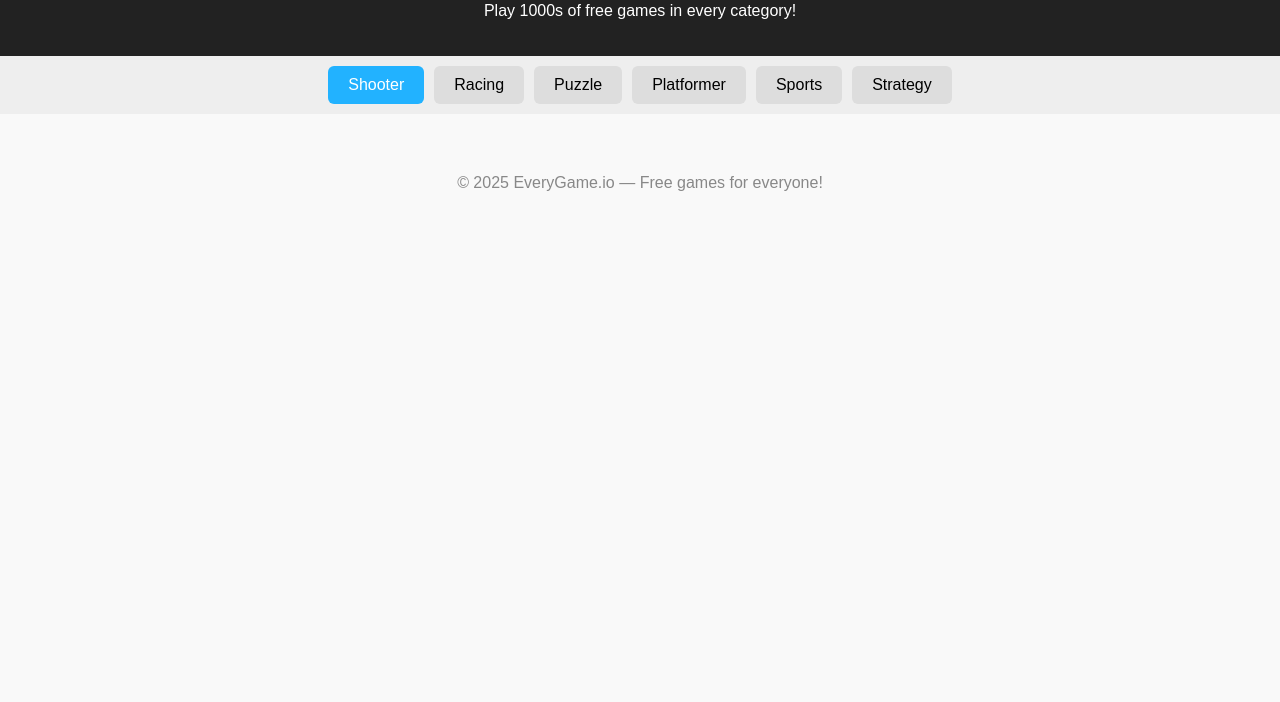
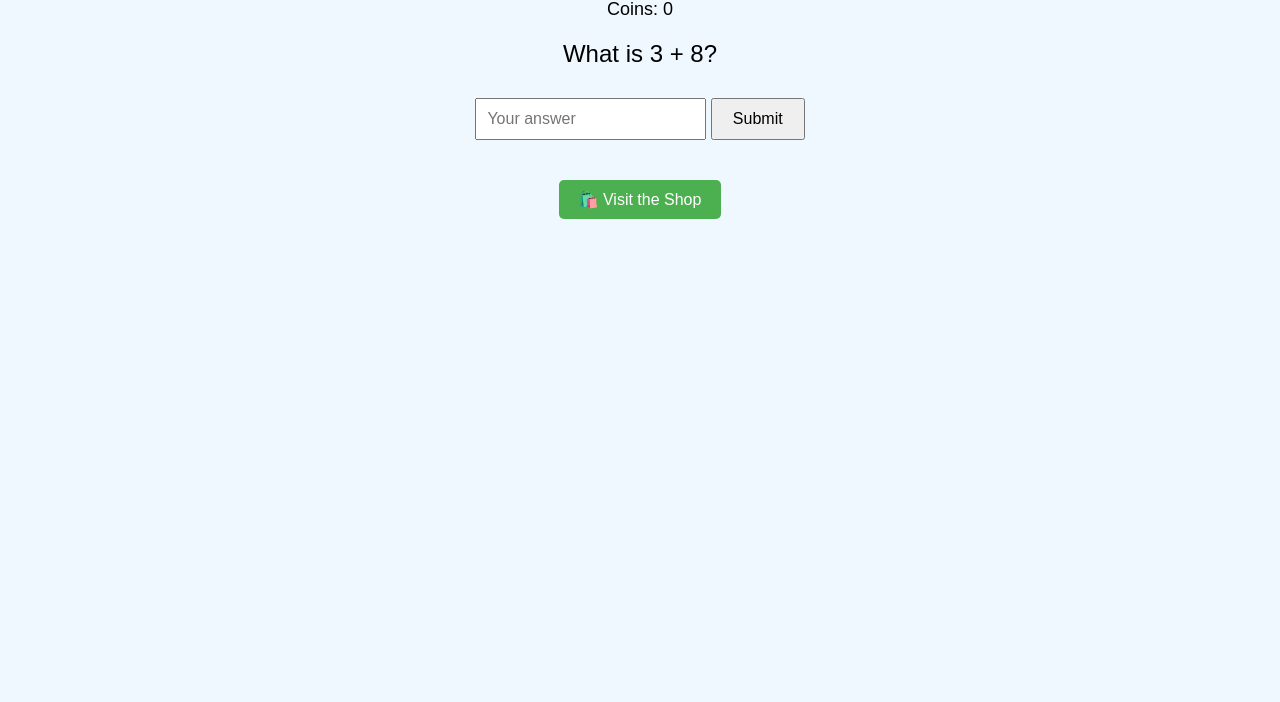
Before and after one commit to mathlearningbridge/mathproblems, a plain HTML site: page index.html in a window 1280 px wide. Shown: the part 98-800 px from the top of the page. Drawn offline with Linux system fonts and the light colour scheme.

Commit message:
Add files via upload

```diff
--- a/index.html
+++ b/index.html
@@ -1,88 +1,92 @@
 <!DOCTYPE html>
-<html>
+<html lang="en">
 <head>
-  <title>EveryGame.io</title>
-  <meta charset="UTF-8">
-  <meta name="viewport" content="width=device-width, initial-scale=1">
+  <meta charset="UTF-8" />
+  <meta name="viewport" content="width=device-width, initial-scale=1.0"/>
+  <title>Math Game</title>
   <style>
-    body { font-family: Arial, sans-serif; margin: 0; padding: 0; background: #f9f9f9; }
-    header { background: #222; color: #fff; padding: 20px 0; text-align: center; }
-    .tabs { display: flex; gap: 10px; background: #eee; padding: 10px; justify-content: center; flex-wrap: wrap; }
-    .tab { padding: 10px 20px; background: #ddd; border-radius: 6px; cursor: pointer; }
-    .tab.active { background: #22b2ff; color: #fff; }
-    .games { display: flex; flex-wrap: wrap; gap: 20px; justify-content: center; margin: 30px 0; }
-    .game { background: #fff; border: 1px solid #ddd; border-radius: 8px; padding: 10px; width: 220px; box-shadow: 0 2px 10px #ddd; text-align: center;}
-    .game img { width: 100%; height: 120px; object-fit: cover; border-radius: 6px;}
-    .game h3 { margin: 10px 0 5px 0; font-size: 18px;}
-    .game a { display: inline-block; padding: 6px 16px; background: #22b2ff; color: #fff; border-radius: 4px; text-decoration: none; margin-top: 8px;}
-    @media (max-width: 600px) { .games { flex-direction: column; align-items: center;} .game { width: 90vw; } }
+    body {
+      font-family: Arial, sans-serif;
+      text-align: center;
+      padding: 20px;
+      background-color: #f0f8ff;
+    }
+    h1 {
+      margin-bottom: 10px;
+    }
+    #currency {
+      font-size: 18px;
+      margin-bottom: 10px;
+    }
+    #problem {
+      font-size: 24px;
+      margin: 20px 0;
+    }
+    input {
+      padding: 10px;
+      font-size: 16px;
+    }
+    button {
+      padding: 10px 20px;
+      font-size: 16px;
+      margin-top: 10px;
+    }
+    #feedback {
+      margin-top: 20px;
+      font-weight: bold;
+    }
+    a {
+      display: inline-block;
+      margin-top: 20px;
+      padding: 10px 20px;
+      background-color: #4CAF50;
+      color: white;
+      text-decoration: none;
+      border-radius: 5px;
+    }
   </style>
 </head>
 <body>
-  <header>
-    <h1>EveryGame.io</h1>
-    <p>Play 1000s of free games in every category!</p>
-  </header>
-  <div class="tabs" id="categoryTabs">
-    <div class="tab active" data-cat="Shooter">Shooter</div>
-    <div class="tab" data-cat="Racing">Racing</div>
-    <div class="tab" data-cat="Puzzle">Puzzle</div>
-    <div class="tab" data-cat="Platformer">Platformer</div>
-    <div class="tab" data-cat="Sports">Sports</div>
-    <div class="tab" data-cat="Strategy">Strategy</div>
-    <!-- Add/remove categories as you want -->
-  </div>
-  <div class="games" id="gamesList">
-    <!-- Games will show here -->
-  </div>
-  <footer style="text-align:center; margin-bottom:20px; color:#888;">
-    &copy; 2025 EveryGame.io &mdash; Free games for everyone!
-  </footer>
+  <h1>Math Game 🧠💰</h1>
+  <div id="currency">Coins: 0</div>
+  <div id="problem"></div>
+  <input type="number" id="answer" placeholder="Your answer" />
+  <button onclick="checkAnswer()">Submit</button>
+  <div id="feedback"></div>
+  <a href="shop.html">🛍️ Visit the Shop</a>
+
   <script>
-    // Add your games here!
-    const games = [{ title: "2048", category: "Puzzle", img: "https://play2048.co/favicon.ico", url: "https://play2048.co/" },
-{ title: "Slither.io", category: "Strategy", img: "https://slither.io/s/favicon.png", url: "https://slither.io/" },
-{ title: "Tetris", category: "Puzzle", img: "https://tetris.com/favicon.ico", url: "https://tetris.com/play-tetris" },
-{ title: "Google Pac-Man", category: "Arcade", img: "https://www.google.com/logos/2010/pacman10-i.png", url: "https://www.google.com/logos/2010/pacman10-hp.html" },
-{ title: "Cookie Clicker", category: "Idle", img: "https://orteil.dashnet.org/cookieclicker/favicon.ico", url: "https://orteil.dashnet.org/cookieclicker/" },
-{ title: "Dino Game", category: "Arcade", img: "https://chromedino.com/favicon.ico", url: "https://chromedino.com/" },
-{ title: "HexGL", category: "Racing", img: "https://hexgl.bkcore.com/favicon.ico", url: "https://hexgl.bkcore.com/play/" },
-{ title: "Line Rider", category: "Puzzle", img: "https://www.linerider.com/favicon.ico", url: "https://www.linerider.com/" },
-{ title: "Super Mario Bros (Remake)", category: "Platformer", img: "https://supermarioplay.com/favicon.ico", url: "https://supermarioplay.com/" },
-{ title: "Agar.io", category: "Strategy", img: "https://agar.io/favicon.ico", url: "https://agar.io/" },
-{ title: "Roblox", category: "Platformer", img: "https://static.rbxcdn.com/favicon.ico", url: "https://www.roblox.com/" },
-{ title: "Roblox: Adopt Me!", category: "Platformer", img: "https://tr.rbxcdn.com/eb9b7a6d6d4bb9e75f7a943a6b4bfae8/150/150/Image/Png", url: "https://www.roblox.com/games/920587237/Adopt-Me"
-      { title: "Space Blaster", category: "Shooter", img: "https://via.placeholder.com/220x120?text=Shooter", url: "#" },
-      { title: "Speed Racer", category: "Racing", img: "https://via.placeholder.com/220x120?text=Racing", url: "#" },
-      { title: "Puzzle Master", category: "Puzzle", img: "https://via.placeholder.com/220x120?text=Puzzle", url: "#" },
-      { title: "Jump King", category: "Platformer", img: "https://via.placeholder.com/220x120?text=Platformer", url: "#" },
-      { title: "Soccer Stars", category: "Sports", img: "https://via.placeholder.com/220x120?text=Sports", url: "#" },
-      { title: "Chess Classic", category: "Strategy", img: "https://via.placeholder.com/220x120?text=Strategy", url: "#" }
-      // Add more games! Just copy this line and change details.
-    ];
+    let coins = parseInt(localStorage.getItem("coins")) || 0;
+    let currentAnswer = 0;
+    let powerUps = JSON.parse(localStorage.getItem("powerUps")) || { x2: false };
 
-    function showGames(cat) {
-      document.getElementById('gamesList').innerHTML = games
-        .filter(game => game.category === cat)
-        .map(game => `
-          <div class="game">
-            <img src="${game.img}" alt="${game.title}">
-            <h3>${game.title}</h3>
-            <a href="${game.url}">Play</a>
-          </div>
-        `).join('');
+    function generateProblem() {
+      const a = Math.floor(Math.random() * 10) + 1;
+      const b = Math.floor(Math.random() * 10) + 1;
+      currentAnswer = a + b;
+      document.getElementById("problem").textContent = `What is ${a} + ${b}?`;
+      document.getElementById("answer").value = "";
+      document.getElementById("feedback").textContent = "";
     }
 
-    // Tab click handler
-    document.querySelectorAll('.tab').forEach(tab => {
-      tab.onclick = () => {
-        document.querySelectorAll('.tab').forEach(t => t.classList.remove('active'));
-        tab.classList.add('active');
-        showGames(tab.dataset.cat);
-      };
-    });
+    function checkAnswer() {
+      const userAnswer = parseInt(document.getElementById("answer").value);
+      if (userAnswer === currentAnswer) {
+        let reward = powerUps.x2 ? 20 : 10;
+        coins += reward;
+        localStorage.setItem("coins", coins);
+        document.getElementById("feedback").textContent = `Correct! +${reward} coins 🎉`;
+      } else {
+        document.getElementById("feedback").textContent = "Oops! Try again.";
+      }
+      document.getElementById("currency").textContent = `Coins: ${coins}`;
+      generateProblem();
+    }
 
-    showGames("Shooter"); // Default category
+    window.onload = () => {
+      document.getElementById("currency").textContent = `Coins: ${coins}`;
+      generateProblem();
+    };
   </script>
 </body>
 </html>
```
Also changed, not shown: shop.html (added, +44 -0 lines).
